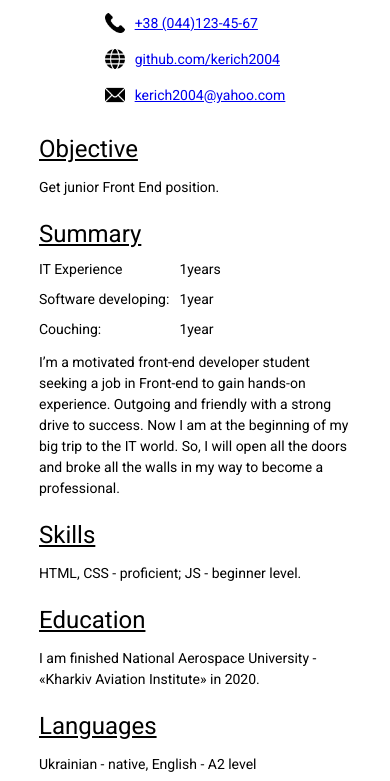
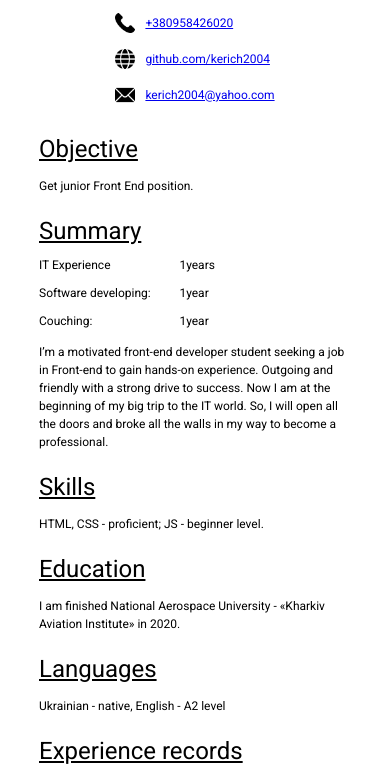
Before and after one commit to kerich2004/test-repository, a plain HTML site: page index.html in a window 390 px wide. Shown: the part 119-900 px from the top of the page. Drawn offline with Linux system fonts and the light colour scheme.

Commit message:
fix phone number and link

```diff
--- a/index.html
+++ b/index.html
@@ -22,14 +22,12 @@
         <ul>
           <li><img src="img/info.png" alt="Date" />April 20, 1997</li>
           <li>
-            <img src="img/phone.png" alt="Phone number" /><a
-              href="”tel:+380441234567"
-              >+38 (044)123-45-67</a
-            >
+            <img src="img/phone.png" alt="Phone number" /><a href="tel:+380958426020">+380958426020</a>
           </li>
           <li>
             <img src="img/site.png" alt="Link site" /><a
               href="https://github.com/kerich2004"
+              target="_blank"
               >github.com/kerich2004</a
             >
           </li>
--- a/style/common.css
+++ b/style/common.css
@@ -2,7 +2,7 @@ body {
     width: 80%;
     max-width: 1000px;
     margin: 40px auto;
-    font-size: 14px;
+    font-size: 16px;
     font-family: 'Roboto', sans-serif;
 }
 
@@ -71,6 +71,9 @@ main li {
 }
 
 @media (min-width: 320px) and (max-width: 780px) {
+    body {
+        font-size: 12px;
+    }
     main ul {
         width: 90%;
     }
```
